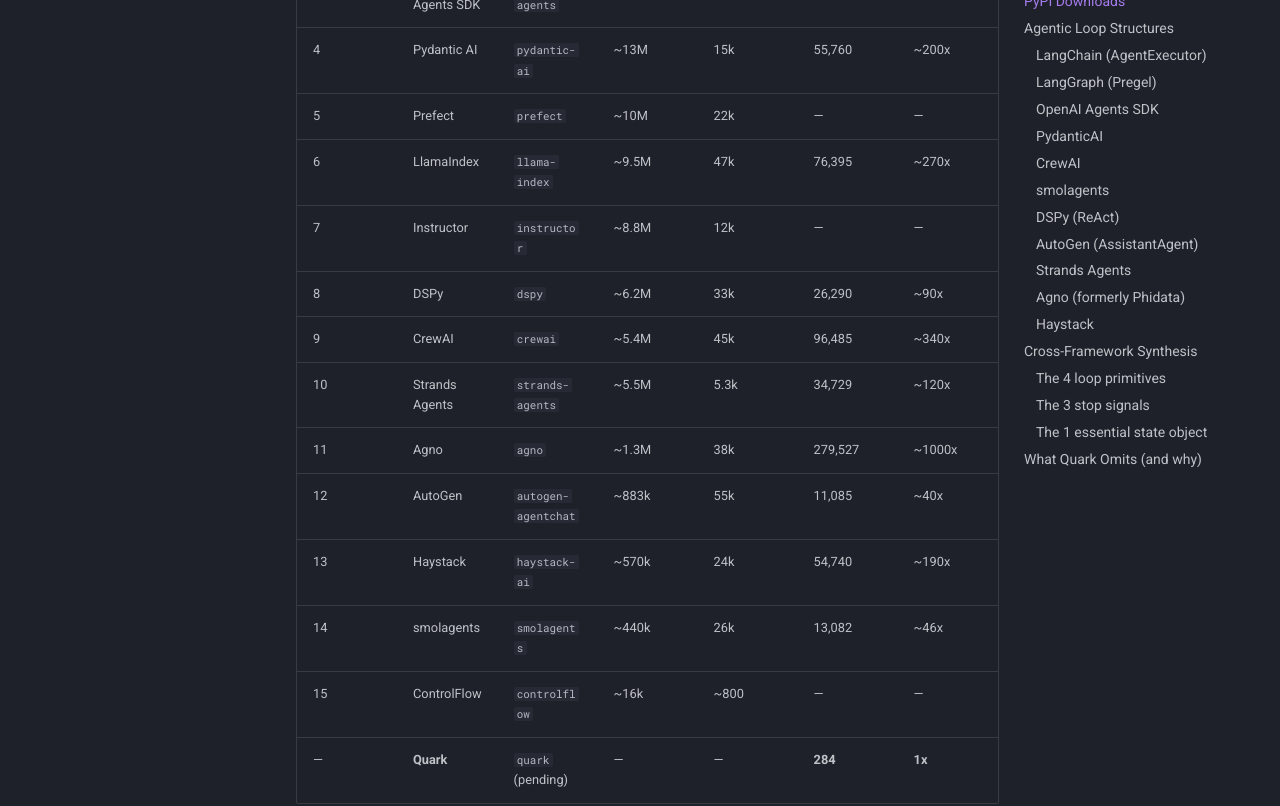
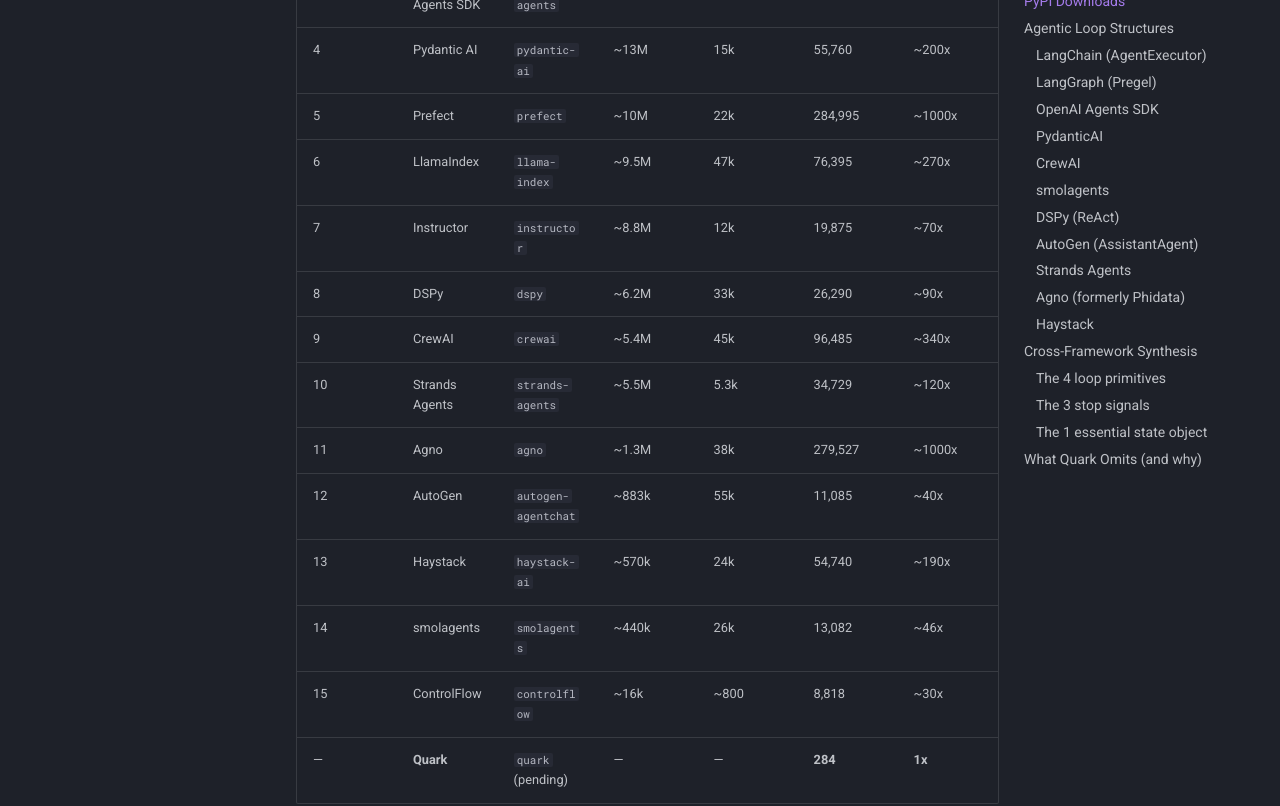
Before and after one commit to awslabs/quark-agents, an MkDocs documentation site: the page built from docs/comparison.md, in a window 1280 px wide and 1400 px high, scrolled down 829 px. Shown: the part 152-958 px from the top of the window. Built offline with MkDocs 1.6.1 and Material for MkDocs 9.7.7, drawn with Linux system fonts in a browser that asks for light colours.

Commit message:
Fill in source lines for Prefect, Instructor, ControlFlow

```diff
--- a/docs/comparison.md
+++ b/docs/comparison.md
@@ -27,9 +27,9 @@
 | 2 | LangGraph | `langgraph` | ~39M | 26k | 19,773 | ~70x |
 | 3 | OpenAI Agents SDK | `openai-agents` | ~14M | 19k | 51,437 | ~180x |
 | 4 | Pydantic AI | `pydantic-ai` | ~13M | 15k | 55,760 | ~200x |
-| 5 | Prefect | `prefect` | ~10M | 22k | — | — |
+| 5 | Prefect | `prefect` | ~10M | 22k | 284,995 | ~1000x |
 | 6 | LlamaIndex | `llama-index` | ~9.5M | 47k | 76,395 | ~270x |
-| 7 | Instructor | `instructor` | ~8.8M | 12k | — | — |
+| 7 | Instructor | `instructor` | ~8.8M | 12k | 19,875 | ~70x |
 | 8 | DSPy | `dspy` | ~6.2M | 33k | 26,290 | ~90x |
 | 9 | CrewAI | `crewai` | ~5.4M | 45k | 96,485 | ~340x |
 | 10 | Strands Agents | `strands-agents` | ~5.5M | 5.3k | 34,729 | ~120x |
@@ -37,7 +37,7 @@
 | 12 | AutoGen | `autogen-agentchat` | ~883k | 55k | 11,085 | ~40x |
 | 13 | Haystack | `haystack-ai` | ~570k | 24k | 54,740 | ~190x |
 | 14 | smolagents | `smolagents` | ~440k | 26k | 13,082 | ~46x |
-| 15 | ControlFlow | `controlflow` | ~16k | ~800 | — | — |
+| 15 | ControlFlow | `controlflow` | ~16k | ~800 | 8,818 | ~30x |
 | — | **Quark** | `quark` (pending) | — | — | **284** | **1x** |
 
 ---
```
